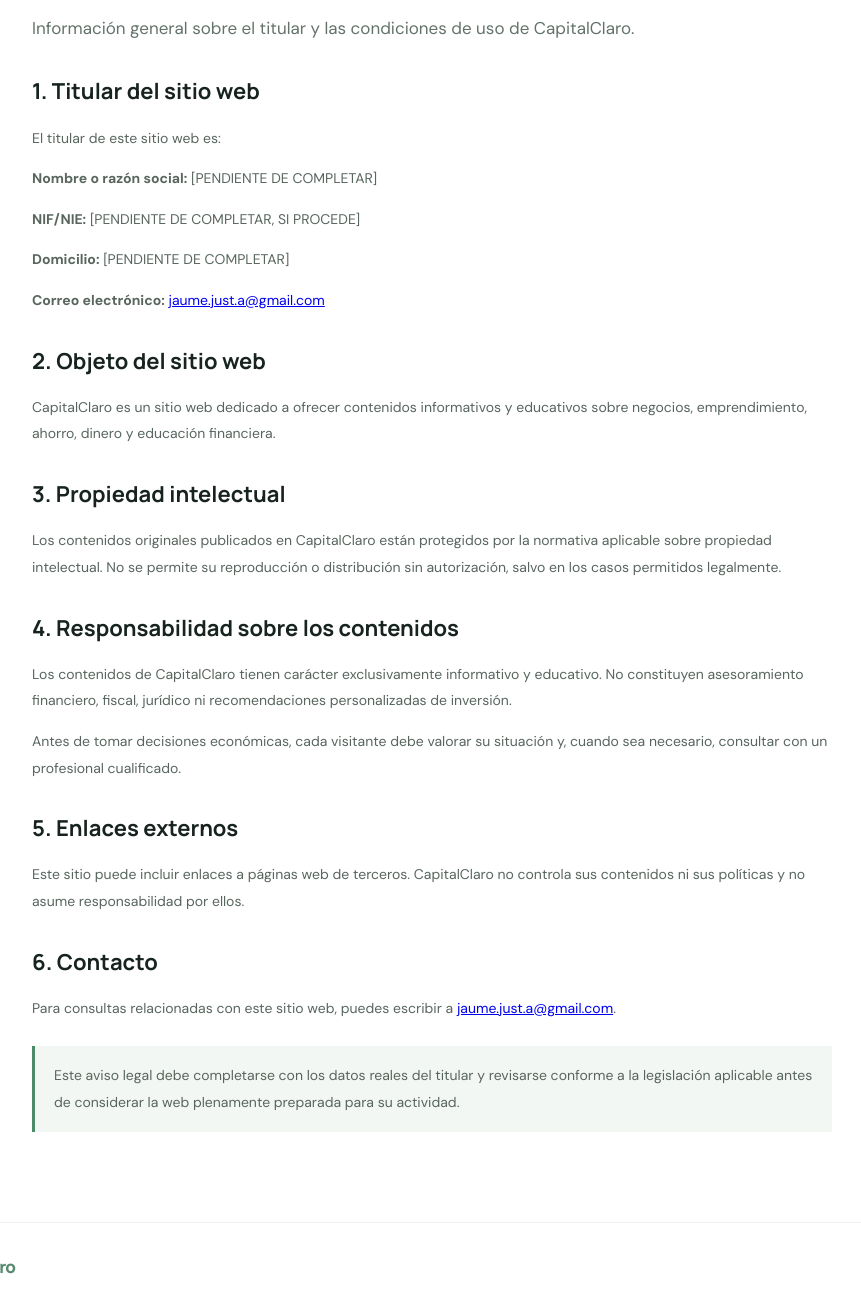
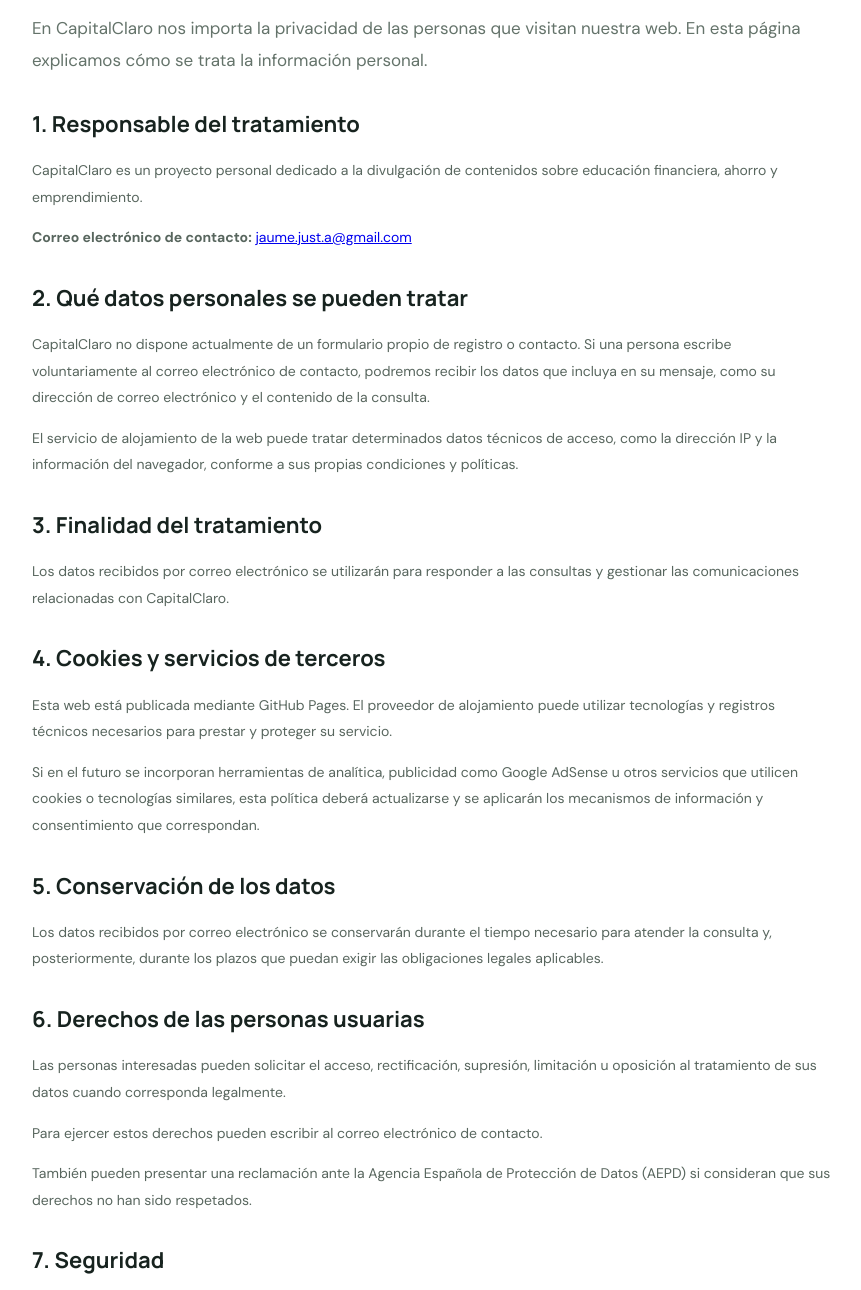
Before and after one commit to jaumejusta-hue/capitalclaro, a plain HTML site: page privacidad.html in a window 1280 px wide. Shown: the part 215-1505 px from the top of the page, without its empty margins (208-1069 px from the left). Drawn offline with Linux system fonts and the light colour scheme.

Commit message:
Change 'Aviso legal' to 'Política de privacidad'
Updated the document to reflect the privacy policy instead of the legal notice. Added sections on data handling, user rights, and data retention.

```diff
--- a/privacidad.html
+++ b/privacidad.html
@@ -4,7 +4,7 @@
 <head>
 <meta charset="utf-8">
 <meta name="viewport" content="width=device-width,initial-scale=1">
-<title>Aviso legal — CapitalClaro</title>
+<title>Política de privacidad — CapitalClaro</title>
 <link rel="stylesheet" href="styles.css">
 </head>
 <body>
@@ -15,34 +15,40 @@
 </header>
 
 <main class="page">
-<h1>Aviso legal</h1>
+<h1>Política de privacidad</h1>
 
-<p class="lead">Información general sobre el titular y las condiciones de uso de CapitalClaro.</p>
+<p class="lead">En CapitalClaro nos importa la privacidad de las personas que visitan nuestra web. En esta página explicamos cómo se trata la información personal.</p>
 
-<h2>1. Titular del sitio web</h2>
-<p>El titular de este sitio web es:</p>
-<p><strong>Nombre o razón social:</strong> [PENDIENTE DE COMPLETAR]</p>
-<p><strong>NIF/NIE:</strong> [PENDIENTE DE COMPLETAR, SI PROCEDE]</p>
-<p><strong>Domicilio:</strong> [PENDIENTE DE COMPLETAR]</p>
-<p><strong>Correo electrónico:</strong> <a href="mailto:jaume.just.a@gmail.com">jaume.just.a@gmail.com</a></p>
+<h2>1. Responsable del tratamiento</h2>
+<p>CapitalClaro es un proyecto personal dedicado a la divulgación de contenidos sobre educación financiera, ahorro y emprendimiento.</p>
+<p><strong>Correo electrónico de contacto:</strong> <a href="mailto:jaume.just.a@gmail.com">jaume.just.a@gmail.com</a></p>
 
-<h2>2. Objeto del sitio web</h2>
-<p>CapitalClaro es un sitio web dedicado a ofrecer contenidos informativos y educativos sobre negocios, emprendimiento, ahorro, dinero y educación financiera.</p>
+<h2>2. Qué datos personales se pueden tratar</h2>
+<p>CapitalClaro no dispone actualmente de un formulario propio de registro o contacto. Si una persona escribe voluntariamente al correo electrónico de contacto, podremos recibir los datos que incluya en su mensaje, como su dirección de correo electrónico y el contenido de la consulta.</p>
+<p>El servicio de alojamiento de la web puede tratar determinados datos técnicos de acceso, como la dirección IP y la información del navegador, conforme a sus propias condiciones y políticas.</p>
 
-<h2>3. Propiedad intelectual</h2>
-<p>Los contenidos originales publicados en CapitalClaro están protegidos por la normativa aplicable sobre propiedad intelectual. No se permite su reproducción o distribución sin autorización, salvo en los casos permitidos legalmente.</p>
+<h2>3. Finalidad del tratamiento</h2>
+<p>Los datos recibidos por correo electrónico se utilizarán para responder a las consultas y gestionar las comunicaciones relacionadas con CapitalClaro.</p>
 
-<h2>4. Responsabilidad sobre los contenidos</h2>
-<p>Los contenidos de CapitalClaro tienen carácter exclusivamente informativo y educativo. No constituyen asesoramiento financiero, fiscal, jurídico ni recomendaciones personalizadas de inversión.</p>
-<p>Antes de tomar decisiones económicas, cada visitante debe valorar su situación y, cuando sea necesario, consultar con un profesional cualificado.</p>
+<h2>4. Cookies y servicios de terceros</h2>
+<p>Esta web está publicada mediante GitHub Pages. El proveedor de alojamiento puede utilizar tecnologías y registros técnicos necesarios para prestar y proteger su servicio.</p>
+<p>Si en el futuro se incorporan herramientas de analítica, publicidad como Google AdSense u otros servicios que utilicen cookies o tecnologías similares, esta política deberá actualizarse y se aplicarán los mecanismos de información y consentimiento que correspondan.</p>
 
-<h2>5. Enlaces externos</h2>
-<p>Este sitio puede incluir enlaces a páginas web de terceros. CapitalClaro no controla sus contenidos ni sus políticas y no asume responsabilidad por ellos.</p>
+<h2>5. Conservación de los datos</h2>
+<p>Los datos recibidos por correo electrónico se conservarán durante el tiempo necesario para atender la consulta y, posteriormente, durante los plazos que puedan exigir las obligaciones legales aplicables.</p>
 
-<h2>6. Contacto</h2>
-<p>Para consultas relacionadas con este sitio web, puedes escribir a <a href="mailto:jaume.just.a@gmail.com">jaume.just.a@gmail.com</a>.</p>
+<h2>6. Derechos de las personas usuarias</h2>
+<p>Las personas interesadas pueden solicitar el acceso, rectificación, supresión, limitación u oposición al tratamiento de sus datos cuando corresponda legalmente.</p>
+<p>Para ejercer estos derechos pueden escribir al correo electrónico de contacto.</p>
+<p>También pueden presentar una reclamación ante la Agencia Española de Protección de Datos (AEPD) si consideran que sus derechos no han sido respetados.</p>
 
-<p class="article-box">Este aviso legal debe completarse con los datos reales del titular y revisarse conforme a la legislación aplicable antes de considerar la web plenamente preparada para su actividad.</p>
+<h2>7. Seguridad</h2>
+<p>Se adoptarán medidas razonables para proteger la información personal frente a accesos no autorizados, pérdida o uso indebido.</p>
+
+<h2>8. Actualizaciones</h2>
+<p>Esta política podrá actualizarse cuando cambien los servicios, las funcionalidades o las obligaciones legales aplicables a CapitalClaro.</p>
+
+<p class="article-box">Esta política es una versión provisional. La identidad del responsable y el contenido deberán revisarse con un adulto responsable antes de utilizarla como documento legal definitivo.</p>
 </main>
 
 <footer>
```
